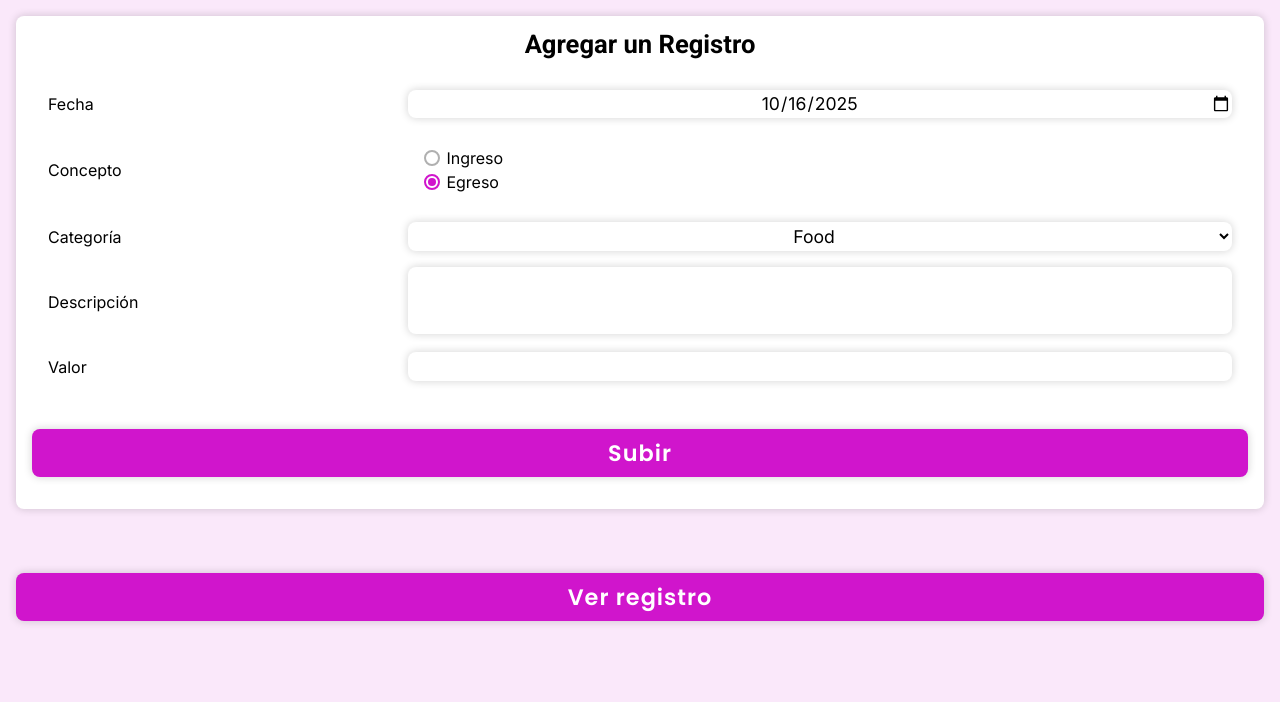
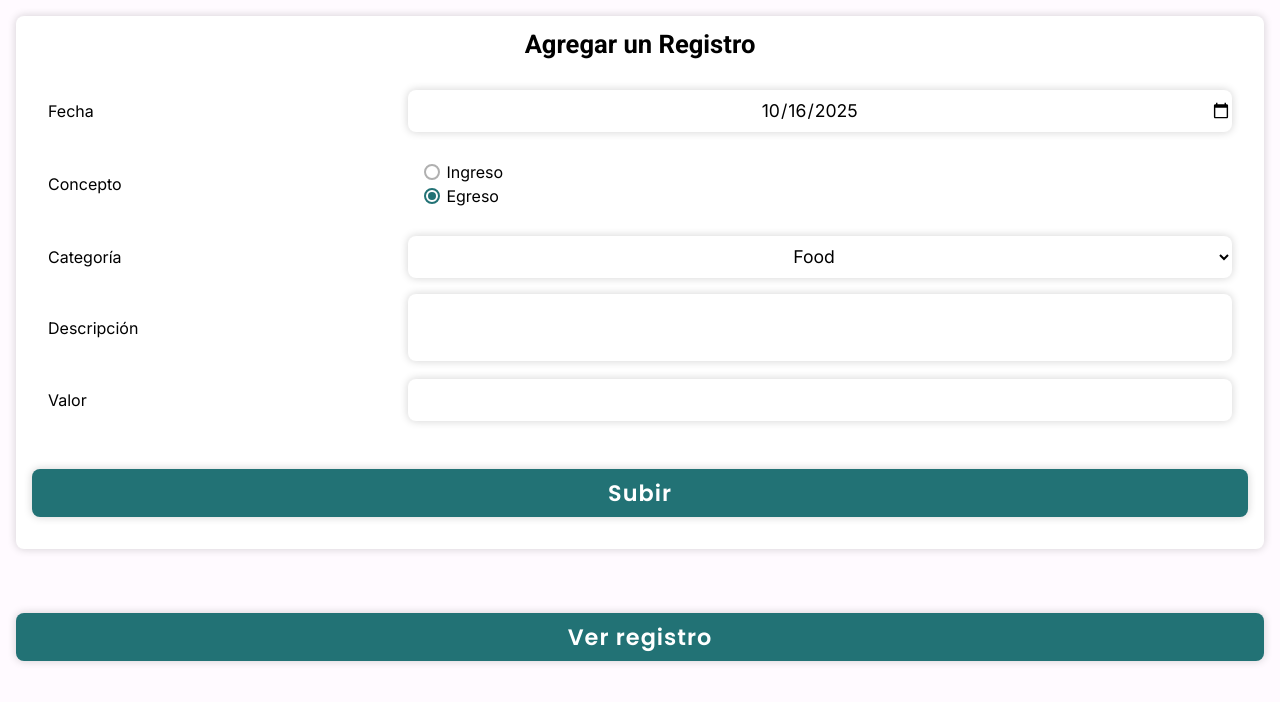
Before and after one commit to ALEJORIOS/Finanzas, an Angular app: page /insert in a window 1280 px wide. Shown: the top 702 px of the page. Built offline with nearby package versions, Linux system fonts and the light colour scheme.

Commit message:
style: new face

```diff
--- a/src/app/views/main/main.component.scss
+++ b/src/app/views/main/main.component.scss
@@ -6,7 +6,7 @@ $border-radius: 0.5rem;
   flex-direction: column;
   width: 100%;
   height: 100dvh;
-  background-color: #cc34cc1c;
+  background-color: #fffaff;
   gap: 2rem;
 
   .card {
@@ -43,6 +43,7 @@ $border-radius: 0.5rem;
     border: none;
     box-shadow: $box-shadow;
     border-radius: $border-radius;
+    min-height: 42px;
     height: 1.8rem;
     width: 100%;
     text-align: center;
@@ -50,6 +51,7 @@ $border-radius: 0.5rem;
     background-color: #fff;
     outline: none;
   }
+
 
   textarea {
     border: none;
@@ -77,13 +79,13 @@ $border-radius: 0.5rem;
   .check {
     width: 16px;
     height: 16px;
-    border: 2px solid #d015cc;
+    border: 2px solid #227275;
     border-radius: 50%;
     position: relative;
     cursor: pointer;
     &:after {
       content: "";
-      background: #d015cc;
+      background: #227275;
       width: 8px;
       height: 8px;
       position: absolute;
@@ -122,14 +124,14 @@ $border-radius: 0.5rem;
     font-family: Poppins;
     border: none;
     box-shadow: $box-shadow;
-    background-color: #d015cc;
+    background-color: #227275;
     user-select: none;
     color: #fff;
     border-radius: $border-radius;
     margin-top: 2rem;
     &:active,
     &:disabled {
-      background-color: #9d119a;
+      background-color: #175b5e;
     }
   }
 
--- a/src/app/views/main/main.component.ts
+++ b/src/app/views/main/main.component.ts
@@ -82,7 +82,7 @@ export default class MainComponent {
     this.connection
       .submitMovement({
         date: formattedDate,
-        concept: this.form.concept.value === true ? 'income' : 'outcome',
+        concept: this.form.concept.value === true ? 'Income' : 'Outcome',
         category: this.form.category.value || '',
         description: this.form.description.value || '',
         value: this.form.value.value || 0,
--- a/src/app/views/record/record.component.html
+++ b/src/app/views/record/record.component.html
@@ -7,6 +7,11 @@
     <th>Descripción</th>
     <th>Valor</th>
   </tr>
+  @if(recordResource.isLoading()) {
+    <tr>
+      <td colspan="5">Cargando...</td>
+    </tr>
+  }@else {
     @for(record of recordResource.value(); track $index) {
     <tr>
       <td>{{ record.date | date : "dd MMM" }}</td>
@@ -20,10 +25,11 @@
       </td>
 
       <td>{{ record.category }}</td>
-    <td style="width: 30rem; text-wrap: wrap">
+      <td style="min-width: 50dvw; text-wrap: wrap;">
         {{ record.description }}
       </td>
       <td>{{ record.value }}</td>
     </tr>
     }
+  }
 </table>
--- a/src/app/views/record/record.component.scss
+++ b/src/app/views/record/record.component.scss
@@ -4,10 +4,13 @@
   border: none;
   outline: none;
   padding: 0.5rem 1rem;
+  font-size: 16px;
+  height: 42px;
   border-radius: 8px;
   margin: 1rem;
   margin-bottom: 0;
   font-weight: 600;
+  cursor: pointer;
 }
 table {
   margin: 1rem;
@@ -20,14 +23,17 @@ table {
   th {
     font-weight: 700;
   }
+  td:last-child {
+    text-align: right;
+  }
   .income {
     background-color: #29b70f30;
     color: #29b70f;
     font-weight: 600;
   }
   .outcome {
-    background-color: #b7161630;
-    color: #b71616;
+    background-color: #ec5a5a15;
+    color: #d32323;
     font-weight: 600;
   }
 }
```
Lines whose indentation alone changed are shown as unchanged.
